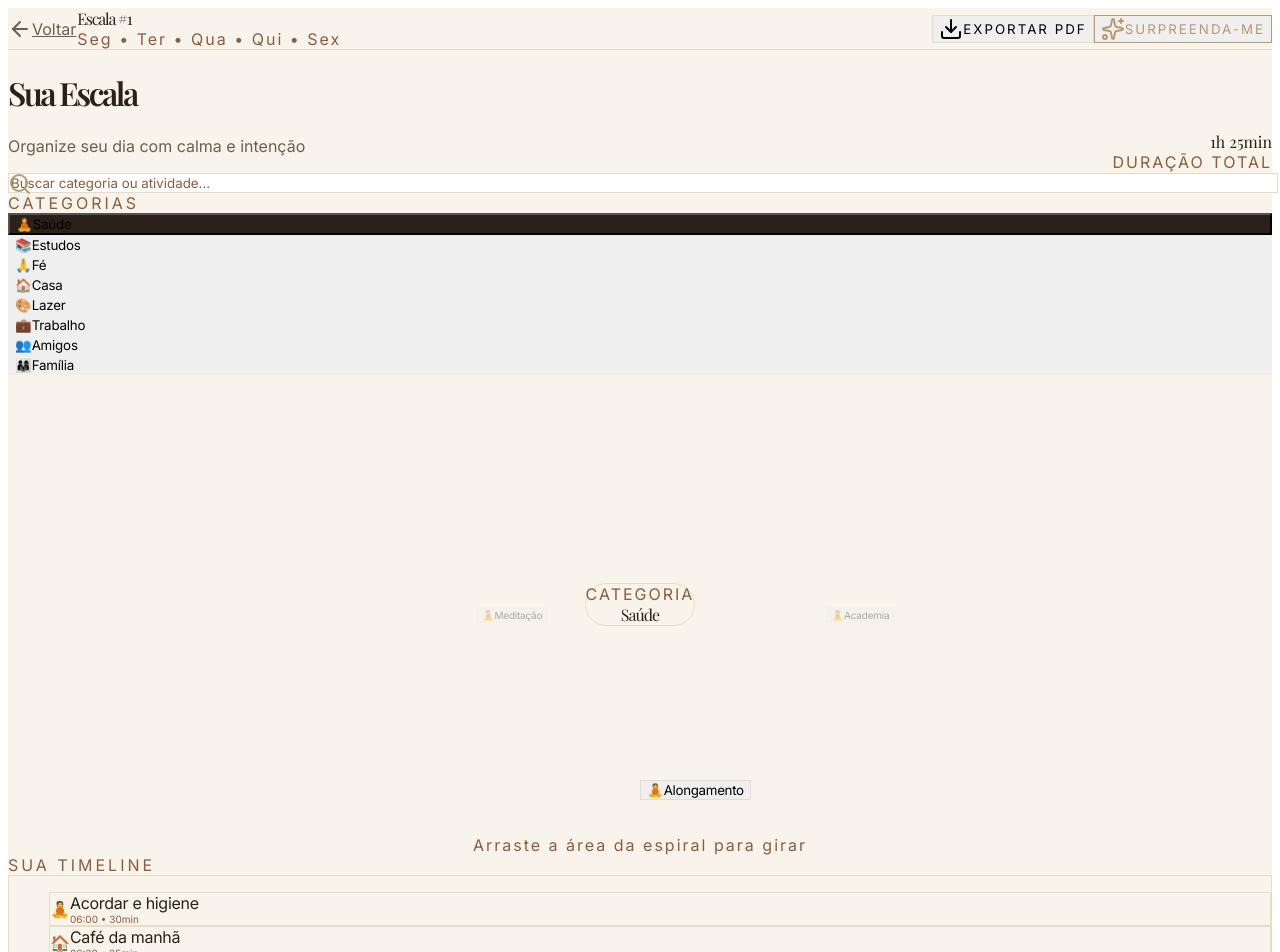
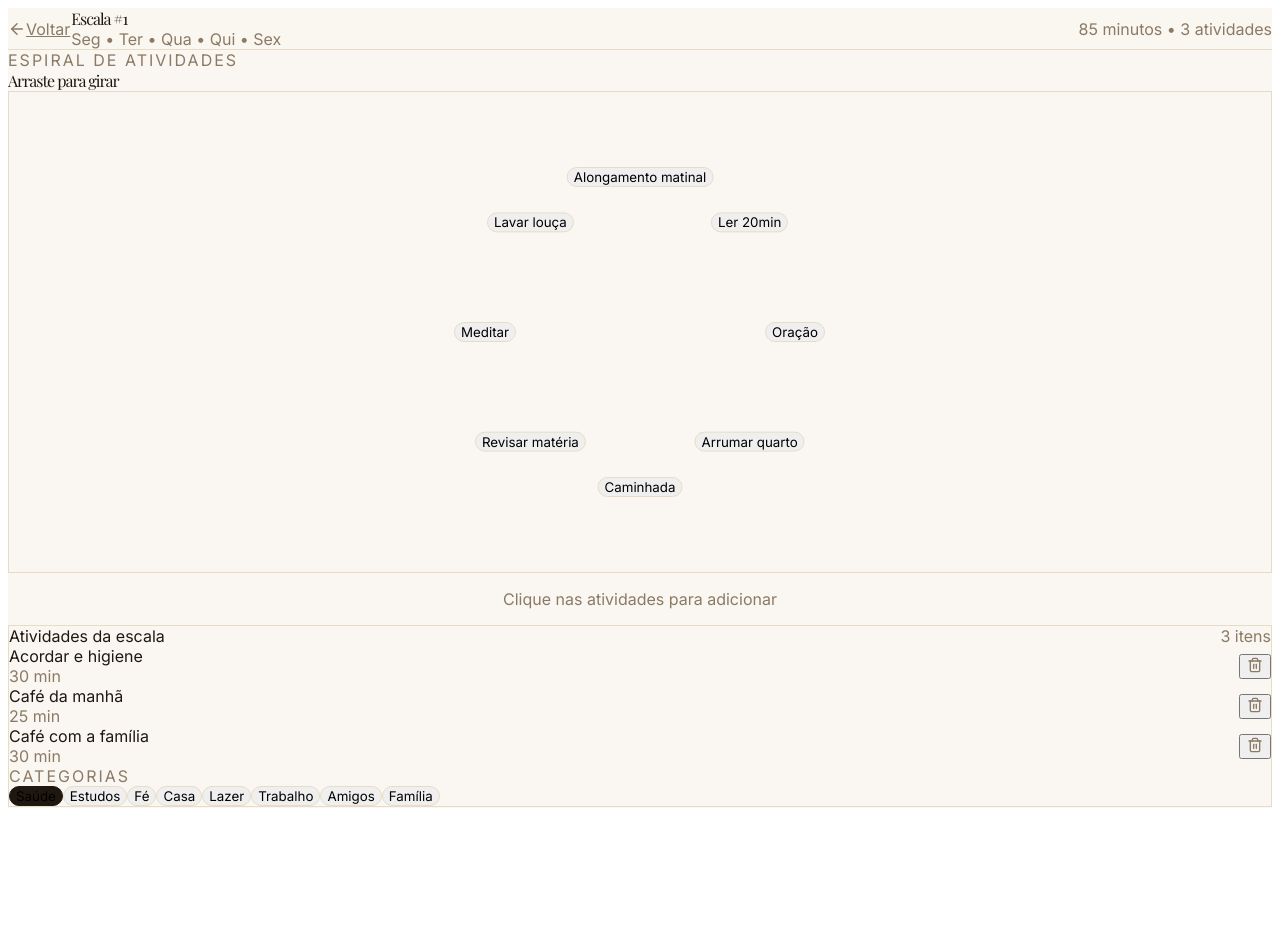
Before and after one commit to italo0machado/rotina-em-casa, a React (Vite) app in the folder frontend/: page /escala/1 in a window 1280 px wide. Shown: the top 952 px of the page. After the commit the page ends 816 px from the top, so only its background shows below. Built offline with nearby package versions, Linux system fonts and the light colour scheme.

Commit message:
feat(escala): redesign da página de escala com espiral integrada

```diff
--- a/frontend/src/pages/EscalaEditor.tsx
+++ b/frontend/src/pages/EscalaEditor.tsx
@@ -1,332 +1,176 @@
-import { useParams, Link, useLocation } from 'react-router-dom';
-import { ArrowLeft, Download, Sparkles, Search } from 'lucide-react';
-import { useState, useRef } from 'react';
-import { Reorder, motion, useMotionValue, useSpring } from 'framer-motion';
+import { useParams, Link } from 'react-router-dom';
+import { ArrowLeft, Plus, Trash2 } from 'lucide-react';
+import { useState } from 'react';
+import { motion, useMotionValue, useSpring } from 'framer-motion';
 
 interface Atividade {
   id: number;
   nome: string;
   duracao: number;
-  horario?: string;
-  tipo?: 'Saúde' | 'Estudos' | 'Fé' | 'Casa' | 'Lazer' | 'Trabalho' | 'Amigos' | 'Família';
+  tipo?: string;
 }
 
-interface Escala {
-  id: number;
-  nome: string;
-  dias: string[];
-}
+const CATEGORIAS = ['Saúde', 'Estudos', 'Fé', 'Casa', 'Lazer', 'Trabalho', 'Amigos', 'Família'];
 
-const CATEGORIAS = ['Saúde', 'Estudos', 'Fé', 'Casa', 'Lazer', 'Trabalho', 'Amigos', 'Família'] as const;
-
-const TIPO_CONFIG: Record<string, { cor: string; icone: string }> = {
-  Saúde:    { cor: '#10b981', icone: '🧘' },
-  Estudos:  { cor: '#3b82f6', icone: '📚' },
-  Fé:       { cor: '#8b5cf6', icone: '🙏' },
-  Casa:     { cor: '#f59e0b', icone: '🏠' },
-  Lazer:    { cor: '#ec4899', icone: '🎨' },
-  Trabalho: { cor: '#6366f1', icone: '💼' },
-  Amigos:   { cor: '#14b8a6', icone: '👥' },
-  Família:  { cor: '#f43f5e', icone: '👨‍👩‍👧' },
+const COR_CATEGORIA: Record<string, string> = {
+  Saúde: '#e07a5f',
+  Estudos: '#81b29a',
+  Fé: '#b08968',
+  Casa: '#6d6875',
+  Lazer: '#e9c46a',
+  Trabalho: '#457b9d',
+  Amigos: '#f4a261',
+  Família: '#2a9d8f',
 };
-
-const sugestoesPorCategoria: Record<string, string[]> = {
-  Saúde: ["Academia", "Alongamento", "Meditação", "Caminhada"],
-  Estudos: ["Ler 20min", "Revisar matéria", "Fazer resumo"],
-  Fé: ["Oração", "Leitura espiritual", "Meditação"],
-  Casa: ["Arrumar quarto", "Lavar louça", "Organizar armário"],
-  Lazer: ["Assistir série", "Jogar", "Pintar"],
-  Trabalho: ["Planejar semana", "Responder e-mails", "Estudar relatório"],
-  Amigos: ["Marcar café", "Ligar para alguém", "Jogar online"],
-  Família: ["Jantar em família", "Brincar com crianças", "Contar história"],
-};
-
-function formatTime(minutes: number): string {
-  const h = Math.floor(minutes / 60);
-  const m = minutes % 60;
-  return `${h.toString().padStart(2, '0')}:${m.toString().padStart(2, '0')}`;
-}
-
-function recalculateHorarios(atividades: Atividade[], start = 6): Atividade[] {
-  let current = start * 60;
-  return atividades.map(a => {
-    const horario = formatTime(current);
-    current += a.duracao;
-    return { ...a, horario };
-  });
-}
 
 export default function EscalaEditor() {
   const { id } = useParams();
-  const location = useLocation();
-  const escalaInicial = location.state?.escala as Escala | undefined;
 
-  const [escala] = useState<Escala>(escalaInicial || {
-    id: Number(id), nome: `Escala #${id}`, dias: ['Seg', 'Ter', 'Qua', 'Qui', 'Sex']
-  });
-
-  const [atividades, setAtividades] = useState<Atividade[]>(() =>
-    recalculateHorarios([
+  const [escalaNome] = useState(`Escala #${id}`);
+  const [atividades, setAtividades] = useState<Atividade[]>([
     { id: 1, nome: "Acordar e higiene", duracao: 30, tipo: 'Saúde' },
     { id: 2, nome: "Café da manhã", duracao: 25, tipo: 'Casa' },
     { id: 3, nome: "Café com a família", duracao: 30, tipo: 'Família' },
-    ])
-  );
+  ]);
+  const [categoriaSelecionada, setCategoriaSelecionada] = useState('Saúde');
 
-  const [categoriaSelecionada, setCategoriaSelecionada] = useState<string>('Saúde');
-  const [search, setSearch] = useState('');
+  // Espiral
+  const rotation = useMotionValue(0);
+  const springRotation = useSpring(rotation, { stiffness: 70, damping: 18 });
 
-  // === ESPIRAL COM DRAG ===
-  const rotation = useMotionValue(0);
-  const springRotation = useSpring(rotation, { stiffness: 80, damping: 20, mass: 0.6 });
-  const isDragging = useRef(false);
-  const lastAngle = useRef(0);
+  const sugestoes = [
+    "Alongamento matinal", "Ler 20min", "Oração", "Arrumar quarto",
+    "Caminhada", "Revisar matéria", "Meditar", "Lavar louça"
+  ];
 
-  const filteredCategorias = CATEGORIAS.filter(cat =>
-    cat.toLowerCase().includes(search.toLowerCase())
-  );
-
-  const atividadesDaCategoria = (sugestoesPorCategoria[categoriaSelecionada] || []).map((nome, i) => ({
-    id: 1000 + i,
+  const adicionarAtividade = (nome: string) => {
+    const nova: Atividade = {
+      id: Date.now(),
       nome,
       duracao: 20,
-    tipo: categoriaSelecionada as any
-  }));
-
-  const filteredAtividades = search
-    ? atividadesDaCategoria.filter(a => a.nome.toLowerCase().includes(search.toLowerCase()))
-    : atividadesDaCategoria;
-
-  const handleReorder = (novaOrdem: Atividade[]) => {
-    setAtividades(recalculateHorarios(novaOrdem));
+      tipo: categoriaSelecionada
     };
-
-  const adicionarAtividade = (atividade: Atividade) => {
-    if (isDragging.current) return; // evita clique durante drag
-    const nova = { ...atividade, id: Date.now() };
-    setAtividades(recalculateHorarios([...atividades, nova]));
-  };
-
-  const surpreendaMe = () => {
-    const todas = Object.values(sugestoesPorCategoria).flat();
-    const sugestao = todas[Math.floor(Math.random() * todas.length)];
-    const nova: Atividade = {
-      id: Date.now(),
-      nome: sugestao,
-      duracao: 20,
-      tipo: 'Lazer'
-    };
-    setAtividades(recalculateHorarios([...atividades, nova]));
+    setAtividades([...atividades, nova]);
   };
 
   const removerAtividade = (id: number) => {
-    setAtividades(recalculateHorarios(atividades.filter(a => a.id !== id)));
-  };
-
-  // === DRAG TO ROTATE ===
-  const handlePointerDown = (e: React.PointerEvent) => {
-    isDragging.current = true;
-    const rect = (e.currentTarget as HTMLElement).getBoundingClientRect();
-    const cx = rect.left + rect.width / 2;
-    const cy = rect.top + rect.height / 2;
-    const dx = e.clientX - cx;
-    const dy = e.clientY - cy;
-    lastAngle.current = Math.atan2(dy, dx) * (180 / Math.PI);
-  };
-
-  const handlePointerMove = (e: React.PointerEvent) => {
-    if (!isDragging.current) return;
-
-    const rect = (e.currentTarget as HTMLElement).getBoundingClientRect();
-    const cx = rect.left + rect.width / 2;
-    const cy = rect.top + rect.height / 2;
-    const dx = e.clientX - cx;
-    const dy = e.clientY - cy;
-    const currentAngle = Math.atan2(dy, dx) * (180 / Math.PI);
-
-    const delta = currentAngle - lastAngle.current;
-    rotation.set(rotation.get() + delta);
-    lastAngle.current = currentAngle;
-  };
-
-  const handlePointerUp = () => {
-    isDragging.current = false;
+    setAtividades(atividades.filter(a => a.id !== id));
   };
 
   const totalMinutos = atividades.reduce((s, a) => s + a.duracao, 0);
-  const totalHoras = Math.floor(totalMinutos / 60);
-  const minsRestantes = totalMinutos % 60;
-  const progresso = Math.min(Math.round((totalMinutos / (16 * 60)) * 100), 100);
 
   return (
-    <div className="min-h-screen bg-[#f8f4eb] text-[#2c2118]">
-      <nav className="border-b border-[#e8dcc6] bg-[#f8f4eb]/95 backdrop-blur-md sticky top-0 z-50">
-        <div className="max-w-7xl mx-auto px-8 flex items-center justify-between h-20">
+    <div className="min-h-screen bg-[#faf7f2] text-[#1f1810]">
+      {/* Header */}
+      <nav className="border-b border-[#e8dcc6] bg-[#faf7f2]/95 backdrop-blur sticky top-0 z-50">
+        <div className="max-w-7xl mx-auto px-6 flex items-center justify-between h-20">
           <div className="flex items-center gap-4">
-            <Link to="/dashboard" className="flex items-center gap-2 text-[#6f5e4f] hover:text-[#2c2118] transition">
-              <ArrowLeft className="w-4 h-4" /> Voltar
+            <Link to="/dashboard" className="flex items-center gap-2 text-[#8b7a65] hover:text-[#1f1810]">
+              <ArrowLeft size={18} /> Voltar
             </Link>
-            <div className="w-px h-6 bg-[#e8dcc6] mx-3" />
+            <div className="w-px h-6 bg-[#e8dcc6]" />
             <div>
-              <div className="font-serif text-2xl tracking-[-1.2px]">{escala.nome}</div>
-              <div className="text-xs text-[#8b5e3c] tracking-[2px]">{escala.dias.join(" • ")}</div>
+              <div className="font-serif text-2xl tracking-[-1px]">{escalaNome}</div>
+              <div className="text-xs text-[#8b7a65]">Seg • Ter • Qua • Qui • Sex</div>
             </div>
           </div>
-          <div className="flex items-center gap-3">
-            <button className="flex items-center gap-2 px-6 py-2.5 border border-[#e8dcc6] rounded-2xl text-sm tracking-[2px] hover:bg-white transition">
-              <Download className="w-4 h-4" /> EXPORTAR PDF
-            </button>
-            <button onClick={surpreendaMe} className="flex items-center gap-2 px-6 py-2.5 border border-[#b89a6f] text-[#b89a6f] rounded-2xl text-sm tracking-[2px] hover:bg-[#b89a6f] hover:text-white transition">
-              <Sparkles className="w-4 h-4" /> SURPREENDA-ME
-            </button>
+          <div className="text-sm text-[#8b7a65]">
+            {totalMinutos} minutos • {atividades.length} atividades
           </div>
         </div>
       </nav>
 
-      <div className="max-w-7xl mx-auto px-8 py-10">
-        <div className="flex items-end justify-between mb-8">
+      <div className="max-w-7xl mx-auto px-6 py-8">
+        <div className="grid lg:grid-cols-12 gap-8">
+
+          {/* Espiral */}
+          <div className="lg:col-span-7">
+            <div className="mb-4 flex items-center justify-between">
               <div>
-            <h1 className="font-serif text-6xl tracking-[-2.5px]">Sua Escala</h1>
-            <p className="text-[#6f5e4f] mt-2 text-lg">Organize seu dia com calma e intenção</p>
-          </div>
-          <div className="text-right">
-            <div className="text-4xl font-serif tracking-tighter text-[#2c2118]">{totalHoras}h {minsRestantes}min</div>
-            <div className="text-xs text-[#8b5e3c] tracking-[2px] mt-1">DURAÇÃO TOTAL</div>
+                <div className="text-sm tracking-[2px] text-[#8b7a65]">ESPIRAL DE ATIVIDADES</div>
+                <div className="font-serif text-3xl tracking-[-1px]">Arraste para girar</div>
               </div>
             </div>
 
-        <div className="relative mb-8 max-w-md">
-          <Search className="absolute left-5 top-4 text-[#b89a6f] w-4 h-4" />
-          <input
-            type="text"
-            value={search}
-            onChange={(e) => setSearch(e.target.value)}
-            placeholder="Buscar categoria ou atividade..."
-            className="w-full pl-12 pr-5 py-3.5 bg-white border border-[#e8dcc6] rounded-2xl text-sm placeholder:text-[#8b5e3c] focus:outline-none focus:border-[#b89a6f] transition"
-          />
+            <div className="bg-white border border-[#e8dcc6] rounded-3xl p-8 flex justify-center">
+              <div className="relative w-[480px] h-[480px] flex items-center justify-center">
+                <motion.div
+                  drag="x"
+                  dragMomentum={false}
+                  onDrag={(_, info) => rotation.set(rotation.get() + info.delta.x * 0.9)}
+                  style={{ rotate: springRotation }}
+                  className="relative w-[400px] h-[400px] cursor-grab active:cursor-grabbing"
+                >
+                  {sugestoes.map((nome, index) => {
+                    const angle = (index / sugestoes.length) * 360;
+                    const radius = 155;
+                    return (
+                      <button
+                        key={index}
+                        onClick={() => adicionarAtividade(nome)}
+                        className="absolute px-5 py-2 text-sm bg-white border border-[#e8dcc6] rounded-full hover:border-[#b89a6f] active:scale-95 transition-all whitespace-nowrap"
+                        style={{
+                          left: '50%',
+                          top: '50%',
+                          transform: `translate(-50%, -50%) rotate(${angle}deg) translateY(-${radius}px) rotate(-${angle}deg)`
+                        }}
+                      >
+                        {nome}
+                      </button>
+                    );
+                  })}
+                </motion.div>
+              </div>
+            </div>
+            <p className="text-center text-sm text-[#8b7a65] mt-4">Clique nas atividades para adicionar</p>
           </div>
 
-        <div className="grid grid-cols-1 lg:grid-cols-12 gap-8">
+          {/* Lista de Atividades */}
+          <div className="lg:col-span-5">
+            <div className="bg-white border border-[#e8dcc6] rounded-3xl p-7 sticky top-24">
+              <div className="flex items-center justify-between mb-6">
+                <div className="font-medium">Atividades da escala</div>
+                <div className="text-sm text-[#8b7a65]">{atividades.length} itens</div>
+              </div>
+
+              <div className="space-y-2 mb-8">
+                {atividades.length > 0 ? (
+                  atividades.map((atividade) => (
+                    <div key={atividade.id} className="flex items-center justify-between bg-[#faf7f2] px-5 py-4 rounded-2xl">
+                      <div>
+                        <div>{atividade.nome}</div>
+                        <div className="text-xs text-[#8b7a65]">{atividade.duracao} min</div>
+                      </div>
+                      <button onClick={() => removerAtividade(atividade.id)} className="text-[#8b7a65] hover:text-red-500">
+                        <Trash2 size={16} />
+                      </button>
+                    </div>
+                  ))
+                ) : (
+                  <div className="text-center py-8 text-[#8b7a65]">Nenhuma atividade adicionada</div>
+                )}
+              </div>
+
               {/* Categorias */}
-          <div className="lg:col-span-3">
-            <div className="text-xs tracking-[3px] text-[#8b5e3c] mb-4 px-1">CATEGORIAS</div>
-            <div className="space-y-1">
-              {filteredCategorias.map(cat => (
+              <div className="text-xs tracking-[2px] text-[#8b7a65] mb-3">CATEGORIAS</div>
+              <div className="flex flex-wrap gap-2">
+                {CATEGORIAS.map(cat => (
                   <button
                     key={cat}
-                  onClick={() => {
-                    setCategoriaSelecionada(cat);
-                    setSearch('');
-                  }}
-                  className={`w-full flex items-center gap-3 px-5 py-3.5 rounded-2xl text-left transition-all ${categoriaSelecionada === cat
-                      ? 'bg-[#2c2118] text-white shadow-sm'
-                      : 'hover:bg-white border border-transparent hover:border-[#e8dcc6]'
+                    onClick={() => setCategoriaSelecionada(cat)}
+                    className={`px-4 py-1.5 text-sm rounded-full border transition-all ${
+                      categoriaSelecionada === cat
+                        ? 'bg-[#1f1810] text-white border-[#1f1810]'
+                        : 'border-[#e8dcc6] hover:border-[#b89a6f]'
                     }`}
                   >
-                  <span className="text-xl">{TIPO_CONFIG[cat]?.icone}</span>
-                  <span className="font-medium tracking-[-0.2px]">{cat}</span>
+                    {cat}
                   </button>
                 ))}
               </div>
             </div>
-
-          {/* Espiral com Drag */}
-          <div className="lg:col-span-6 flex flex-col items-center">
-            <div
-              className="relative w-[460px] h-[460px] flex items-center justify-center mb-6 select-none touch-none"
-              onPointerDown={handlePointerDown}
-              onPointerMove={handlePointerMove}
-              onPointerUp={handlePointerUp}
-              onPointerLeave={handlePointerUp}
-            >
-              {/* Centro */}
-              <div className="absolute w-36 h-36 rounded-full bg-[#f8f4eb] border border-[#e8dcc6] flex items-center justify-center z-20 shadow-inner">
-                <div className="text-center">
-                  <div className="text-xs text-[#8b5e3c] tracking-[2px]">CATEGORIA</div>
-                  <div className="font-serif text-2xl tracking-[-1px] text-[#2c2118]">{categoriaSelecionada}</div>
-                </div>
           </div>
 
-              {/* Itens da Espiral */}
-              {filteredAtividades.map((atividade, index) => {
-                const baseAngle = (index / filteredAtividades.length) * 360;
-                const angle = baseAngle + springRotation.get();
-                const radius = 175;
-                const x = Math.cos((angle * Math.PI) / 180) * radius;
-                const y = Math.sin((angle * Math.PI) / 180) * radius;
-
-                const normalized = ((angle % 360) + 360) % 360;
-                const scale = 0.75 + Math.sin((normalized * Math.PI) / 180) * 0.25;
-                const opacity = 0.3 + Math.sin((normalized * Math.PI) / 180) * 0.7;
-
-                const config = TIPO_CONFIG[atividade.tipo || 'Casa'];
-
-                return (
-                  <motion.button
-                    key={atividade.id}
-                    onClick={() => adicionarAtividade(atividade)}
-                    className="absolute flex items-center gap-3 px-7 py-3.5 bg-white border border-[#e8dcc6] rounded-2xl text-sm shadow-sm hover:border-[#b89a6f] active:scale-[0.985] transition-all"
-                    style={{
-                      left: '50%',
-                      top: '50%',
-                      x,
-                      y,
-                      scale,
-                      opacity,
-                      zIndex: Math.floor(scale * 100),
-                    }}
-                    whileHover={{ scale: scale * 1.15, opacity: 1 }}
-                  >
-                    <span className="text-xl">{config.icone}</span>
-                    <span className="font-medium tracking-[-0.3px] whitespace-nowrap">{atividade.nome}</span>
-                  </motion.button>
-                );
-              })}
-            </div>
-
-            <div className="text-xs text-[#8b5e3c] tracking-[2px]">
-              Arraste a área da espiral para girar
-            </div>
-          </div>
-
-          {/* Timeline */}
-          <div className="lg:col-span-3">
-            <div className="text-xs tracking-[3px] text-[#8b5e3c] mb-4 px-1">SUA TIMELINE</div>
-            <div className="bg-white border border-[#e8dcc6] rounded-3xl p-6 min-h-[420px]">
-              {atividades.length === 0 ? (
-                <div className="text-center py-12 text-[#8b5e3c] text-sm">Nenhuma atividade adicionada</div>
-              ) : (
-                <Reorder.Group axis="y" values={atividades} onReorder={handleReorder} className="space-y-2">
-                  {atividades.map((atividade) => (
-                    <Reorder.Item
-                      key={atividade.id}
-                      value={atividade}
-                      className="flex items-center justify-between bg-[#f8f4eb] border border-[#e8dcc6] rounded-2xl px-4 py-3 text-sm group"
-                    >
-                      <div className="flex items-center gap-3">
-                        <span>{TIPO_CONFIG[atividade.tipo || 'Casa']?.icone}</span>
-                        <div>
-                          <div className="font-medium tracking-[-0.3px]">{atividade.nome}</div>
-                          <div className="text-[10px] text-[#8b5e3c]">{atividade.horario} • {atividade.duracao}min</div>
-                        </div>
-                      </div>
-                      <button onClick={() => removerAtividade(atividade.id)} className="opacity-0 group-hover:opacity-100 text-red-500 text-xs">remover</button>
-                    </Reorder.Item>
-                  ))}
-                </Reorder.Group>
-              )}
-            </div>
-          </div>
-        </div>
-
-        <div className="mt-10 max-w-md mx-auto">
-          <div className="flex justify-between text-xs text-[#8b5e3c] mb-2 px-1">
-            <div>Progresso do dia</div>
-            <div>{progresso}%</div>
-          </div>
-          <div className="h-1.5 bg-[#e8dcc6] rounded-full overflow-hidden">
-            <div className="h-full bg-[#b89a6f] transition-all" style={{ width: `${progresso}%` }} />
-          </div>
         </div>
       </div>
     </div>
```
Lines whose indentation alone changed are shown as unchanged.
